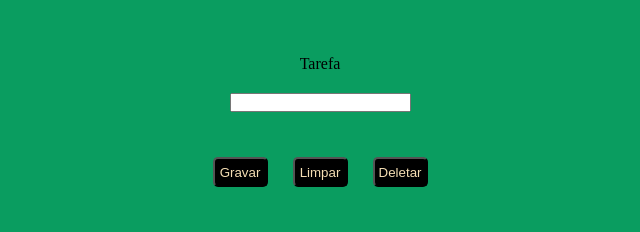
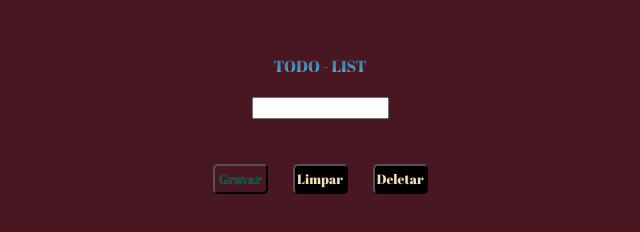
Before and after one commit to rhuaannn/taskList, a plain HTML site: page index.html in a window 1280 px wide. In both pictures the pointer is over the button "Gravar". Shown: the whole page, without its empty margins (320-960 px from the left). Drawn offline with nearby package versions, Linux system fonts and the light colour scheme.

Commit message:
add new layout

```diff
--- a/index.html
+++ b/index.html
@@ -5,13 +5,16 @@
     <meta http-equiv="X-UA-Compatible" content="IE=edge">
     <meta name="viewport" content="width=device-width, initial-scale=1.0">
     <link rel="stylesheet" href="style.css">
+    <link rel="preconnect" href="https://fonts.googleapis.com">
+<link rel="preconnect" href="https://fonts.gstatic.com" crossorigin>
+<link href="https://fonts.googleapis.com/css2?family=Abril+Fatface&display=swap" rel="stylesheet">
     <link rel="stylesheet" href="https://fonts.googleapis.com/css2?family=Material+Symbols+Outlined:opsz,wght,FILL,GRAD@20..48,100..700,0..1,-50..200" />
 
     <title>Lista de Tarefas</title>
 </head>
 <body>
     <div class="container">
-        <label for="tarefaInput">Tarefa</label>
+        <label for="tarefaInput" class="tarefaInput">TODO - LIST</label>
         <div class="msg"></div>
         <input type="text" name="name" id="name">
 
--- a/style.css
+++ b/style.css
@@ -2,10 +2,19 @@
     margin: 0;
     padding: 0;
     box-sizing: border-box;
+    font-family: 'Abril Fatface', cursive;
+
 }
 
 body{
-    background-color: rgb(10, 157, 96);
+  background-color: rgb(73, 23, 34);
+}
+.tarefaInput{
+    background-image: linear-gradient(to bottom, rgb(31, 143, 196), steelblue, turquoise);
+    background-clip: text;
+  -webkit-background-clip: text;
+  -webkit-text-fill-color: transparent;
+  color: black;
 }
 .container{
     display: grid;
@@ -18,6 +27,27 @@ body{
     gap: 25px;
     padding-top: 25px;
 
+}
+#button:hover{
+    background-image: linear-gradient(to bottom, rgb(31, 143, 196), steelblue, turquoise);
+    background-clip: text;
+  -webkit-background-clip: text;
+  -webkit-text-fill-color: rgb(6, 82, 56);
+  color: black;
+}
+#buttonLimpar:hover{
+    background-image: linear-gradient(to bottom, rgb(31, 143, 196), steelblue, turquoise);
+    background-clip: text;
+  -webkit-background-clip: text;
+  -webkit-text-fill-color: rgb(196, 62, 28);
+  color: black;
+}
+#buttonDelete:hover{
+    background-image: linear-gradient(to bottom, rgb(31, 143, 196), steelblue, turquoise);
+    background-clip: text;
+  -webkit-background-clip: text;
+  -webkit-text-fill-color: rgb(114, 21, 75);
+  color: black;
 }
 .error {
     background: rgb(116, 33, 3);
```
